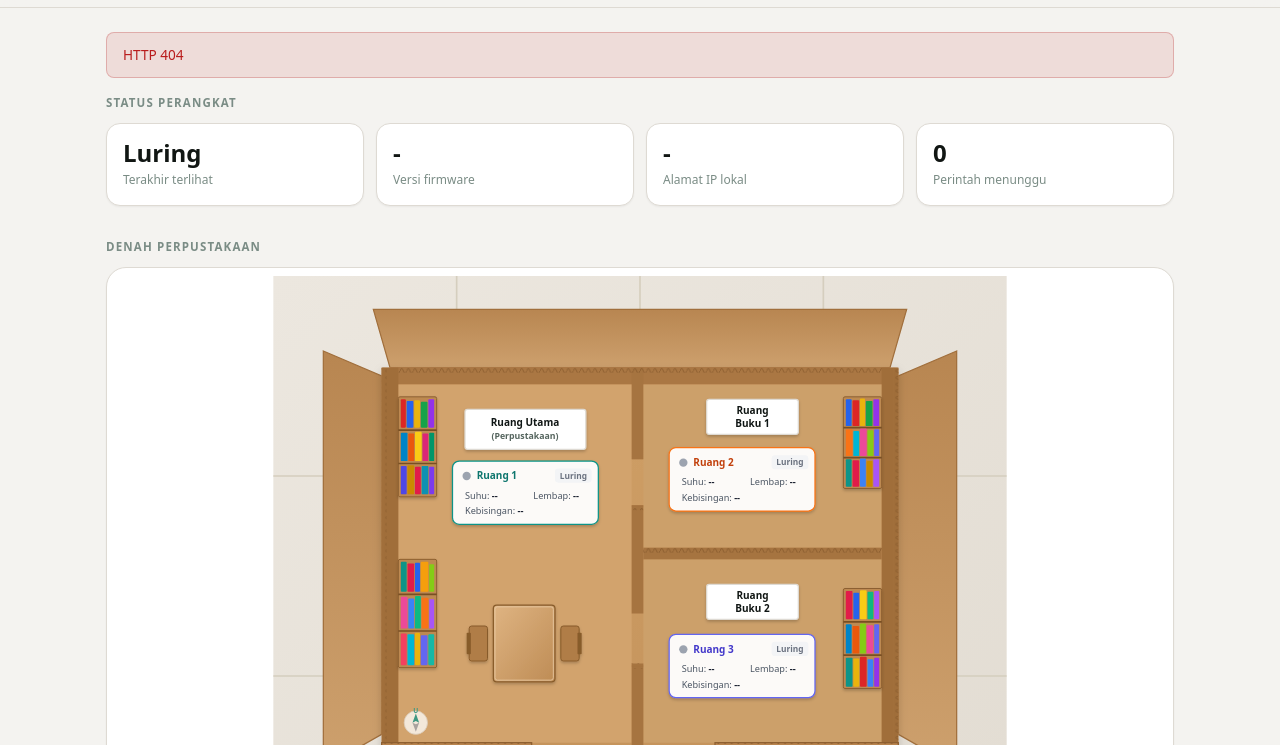
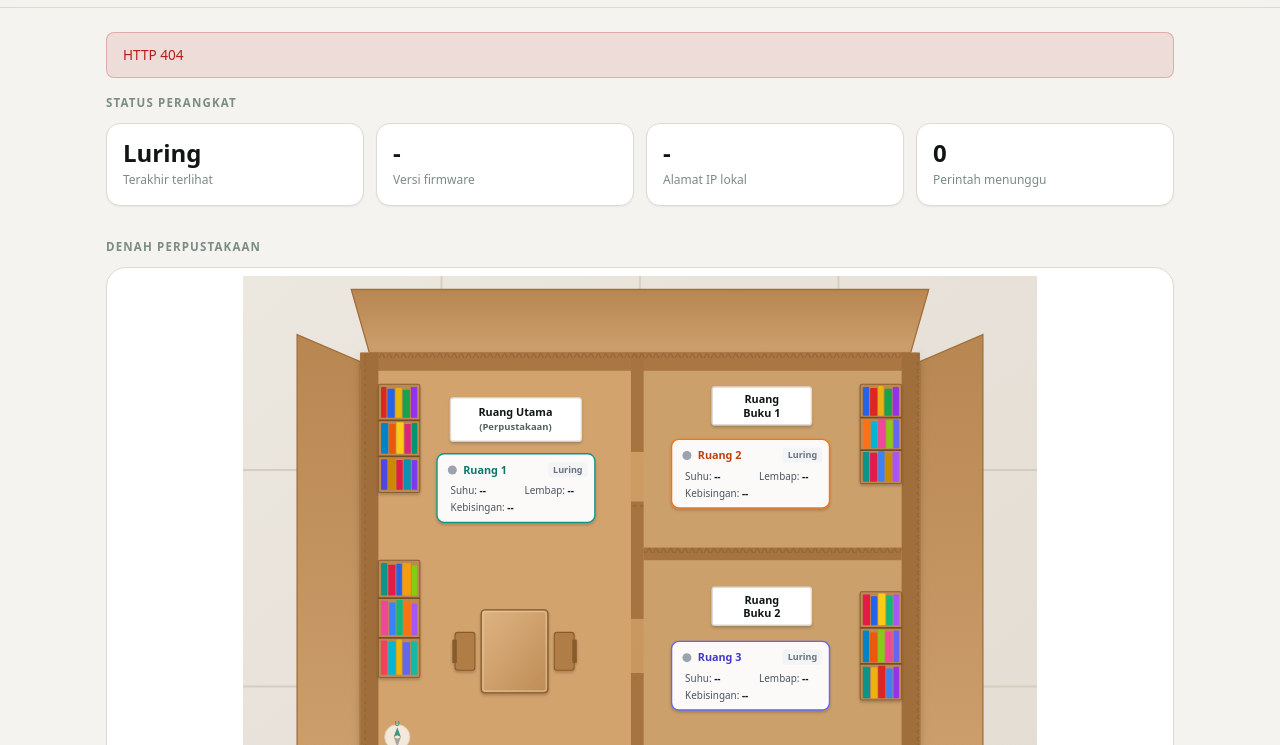
Before and after one commit to indraprhmbd/LibraSense, a plain HTML site: page web/index.html in a window 1280 px wide. Shown: the part 55-800 px from the top of the page. Drawn offline with Linux system fonts and the light colour scheme; no server answers.

Commit message:
style: pas kanvas viewBox denah maket perpustakaan

```diff
--- a/web/index.html
+++ b/web/index.html
@@ -92,7 +92,7 @@
           <!-- Floor plan slot: Denah maket perpustakaan -->
           <p class="section-label">Denah perpustakaan</p>
           <div class="floorplan-slot" id="floorplan" aria-label="Denah perpustakaan">
-            <svg class="floorplan-svg" viewBox="0 0 880 720" xmlns="http://www.w3.org/2000/svg">
+            <svg class="floorplan-svg" viewBox="50 25 780 665" xmlns="http://www.w3.org/2000/svg">
               <defs>
                 <linearGradient id="tileGrad" x1="0" y1="0" x2="1" y2="1">
                   <stop offset="0%" stop-color="#ece7df" />
```
Also changed, not shown: docs/assets/denah-maket.png.
